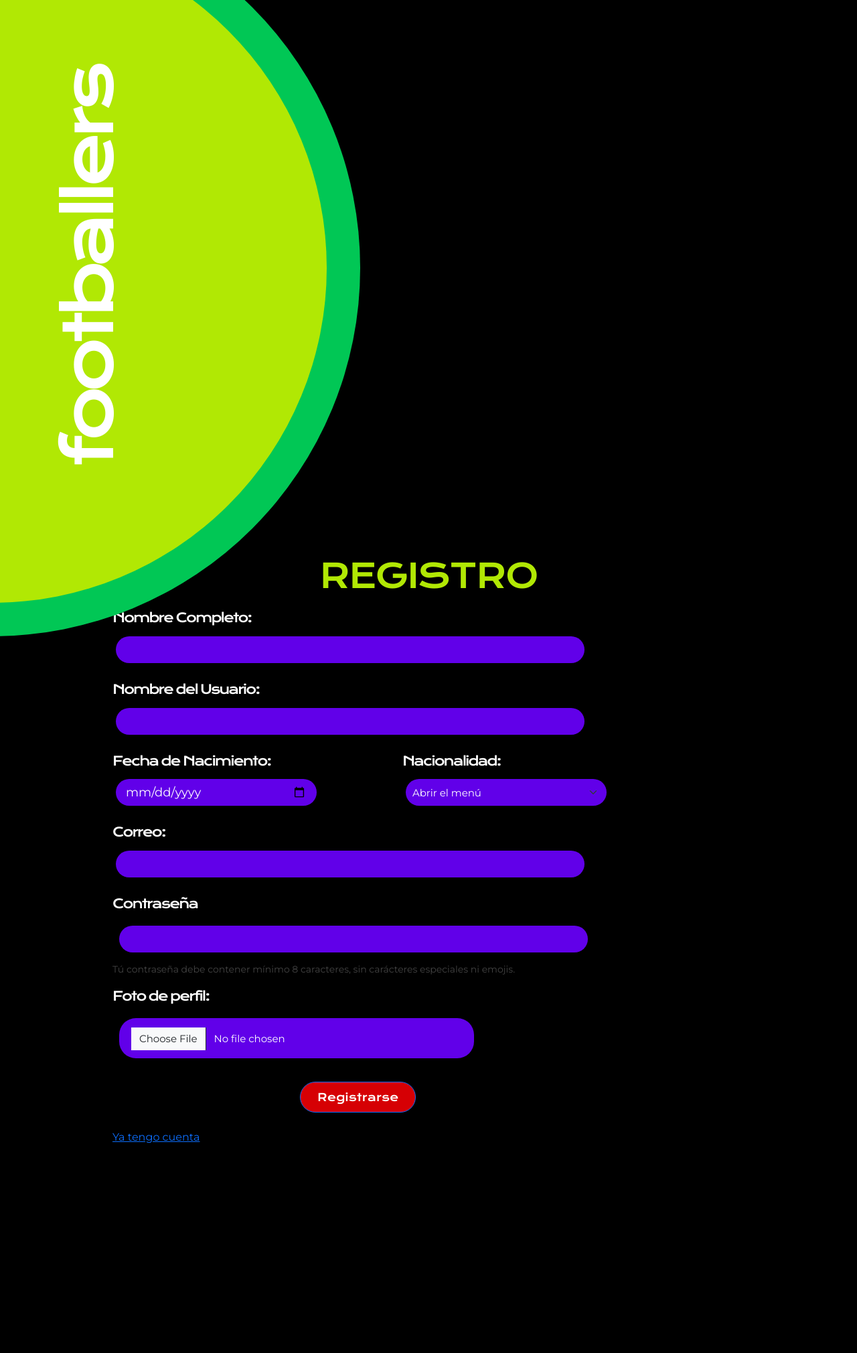
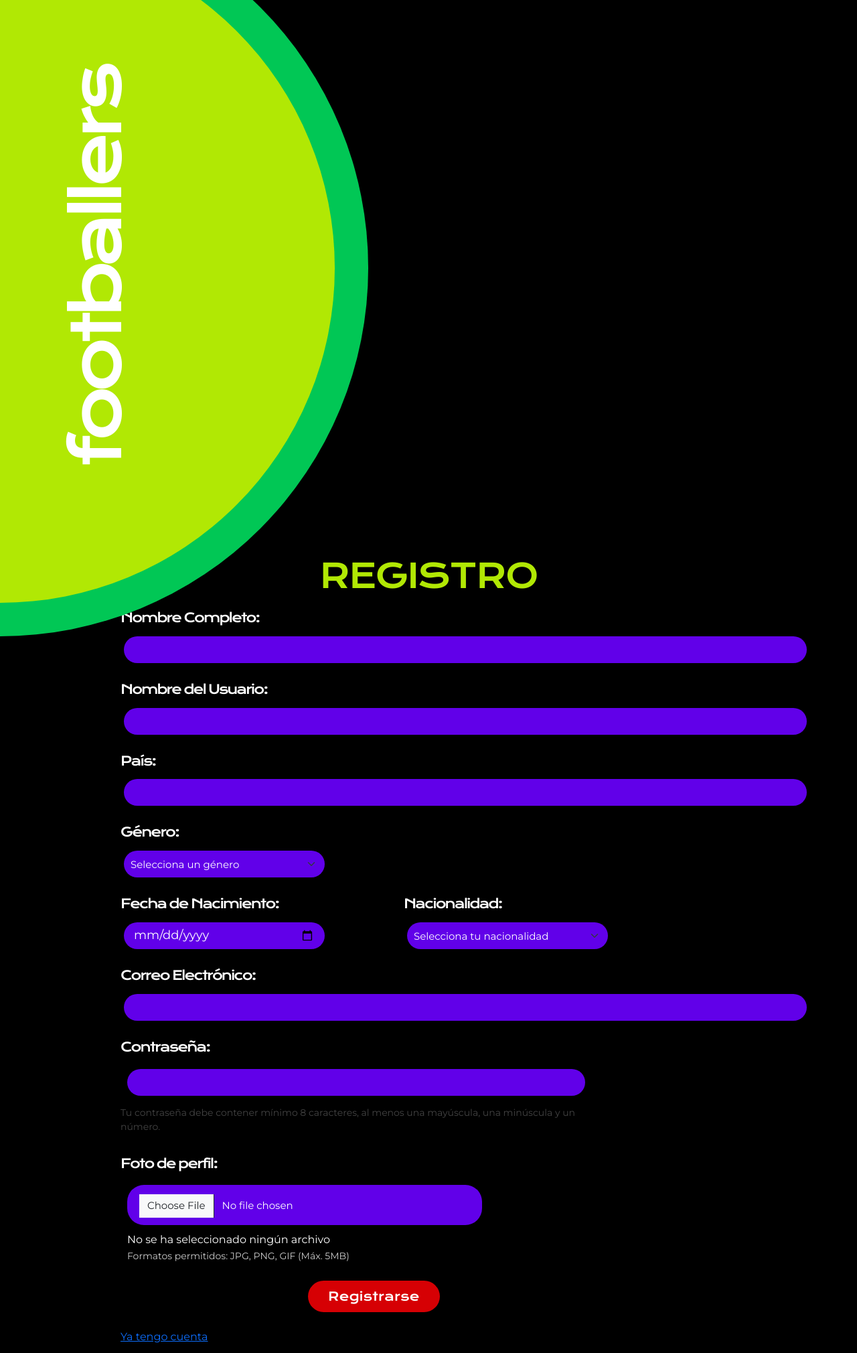
Before and after one commit to moonsecarr/Base-de-Datos_PIA, a PHP site: page /views/registro.view.php in a window 1280 px wide. Shown: the whole page at 67% size. Before the commit the page ends 1707 px from the top, so only its background shows below. Run offline with PHP 8.4, Linux system fonts and the light colour scheme; some libraries are stand-ins or nearby versions.

Commit message:
Registro actualizado
Pagina de registro arriba , falta validar correo por alguna extraña razon no jala

```diff
--- /dev/null
+++ b/Footballers/assets/css/alerts.css
@@ -0,0 +1,3 @@
+.swal2-container {
+  z-index: 99999 !important;
+}
--- a/Footballers/assets/js/register.js
+++ b/Footballers/assets/js/register.js
@@ -1,5 +1,4 @@
-
-document.getElementById('foto').addEventListener('change', function (e) {
+document.getElementById('input_foto').addEventListener('change', function (e) {
     const fileName = document.getElementById('file-name');
     if (this.files && this.files.length > 0) {
         fileName.textContent = this.files[0].name;
@@ -8,36 +7,41 @@ document.getElementById('foto').addEventListener('change', function (e) {
     }
 });
 
-
-//Validaciones del forms
-document.getElementById('registerForm').addEventListener('submit', function (e) {
+// Validaciones del formulario
+document.getElementById('form_IS').addEventListener('submit', function (e) {
     e.preventDefault(); // Evita el envío inmediato
 
     let valido = true;
-    const nombre = document.getElementById('nombreReg');
 
-    // Validar nombre
+    // Validar nombre completo
+    const nombre = document.getElementById('input_NomCom');
     const soloLetrasYEspacios = /^[A-Za-zÁÉÍÓÚáéíóúÑñ\s]+$/;
+    if (!nombre.value.trim()) {
+        mostrarError("Por favor ingresa tu nombre completo");
+        return false;
+    }
     if (!soloLetrasYEspacios.test(nombre.value)) {
-        Swal.fire({
-            title: "Solo se permiten letras y espacios",
-            icon: "error",
-           background: "#0d0c0dff" ,
-            draggable: true,
-            customClass: {
-                title: 'mi-titulo',
-                confirmButton: 'mi-boton'
-            },
-            confirmButtonText: 'ok'
-        });
-        valido = false;
+        mostrarError("Solo se permiten letras y espacios en el nombre");
+        return false;
+    }
+
+    // Validar nombre de usuario
+    const nombreUsuario = document.getElementById('input_NomUsu');
+    if (!nombreUsuario.value.trim()) {
+        mostrarError("Por favor ingresa un nombre de usuario");
+        return false;
     }
 
     // Validar fecha de nacimiento (mayor de 18 años)
     const fechaNacimiento = document.getElementById('fechaNacimiento');
+    if (!fechaNacimiento.value) {
+        mostrarError("Por favor ingresa tu fecha de nacimiento");
+        return false;
+    }
+
     const hoy = new Date();
     const fechaNac = new Date(fechaNacimiento.value);
-    const edad = hoy.getFullYear() - fechaNac.getFullYear();
+    let edad = hoy.getFullYear() - fechaNac.getFullYear();
     const mes = hoy.getMonth() - fechaNac.getMonth();
 
     if (mes < 0 || (mes === 0 && hoy.getDate() < fechaNac.getDate())) {
@@ -45,168 +49,125 @@ document.getElementById('registerForm').addEventListener('submit', function (e)
     }
 
     if (edad < 18) {
-       Swal.fire({
-            title: "Solo usuarios de mayor de edad",
-            icon: "error",
-           background: "#0d0c0dff" ,
-            draggable: true,
-            customClass: {
-                title: 'mi-titulo',
-                confirmButton: 'mi-boton'
-            },
-            confirmButtonText: 'ok'
-        });
-        valido = false;
+        mostrarError("Debes ser mayor de 18 años para registrarte");
+        return false;
     }
 
     // Validar género
-    const genero = document.getElementById('generoReg');
+    const genero = document.getElementById('genero');
     if (genero.value === 'Sin seleccionar') {
-        Swal.fire({
-            title: "Por favor selecciona un genero",
-            icon: "error",
-           background: "#0d0c0dff" ,
-            draggable: true,
-            customClass: {
-                title: 'mi-titulo',
-                confirmButton: 'mi-boton'
-            },
-            confirmButtonText: 'ok'
-        });
-        valido = false;
+        mostrarError("Por favor selecciona un género");
+        return false;
     }
 
     // Validar país (solo letras)
-    const pais = document.getElementById('paisReg');
+    const pais = document.getElementById('pais');
     const paisRegex = /^[a-zA-ZáéíóúÁÉÍÓÚñÑ\s]+$/;
+    if (!pais.value.trim()) {
+        mostrarError("Por favor ingresa tu país");
+        return false;
+    }
     if (!paisRegex.test(pais.value)) {
-       Swal.fire({
-            title: "El pais solo puede contener letras",
-            icon: "error",
-           background: "#0d0c0dff" ,
-            draggable: true,
-            customClass: {
-                title: 'mi-titulo',
-                confirmButton: 'mi-boton'
-            },
-            confirmButtonText: 'ok'
-        });
-        valido = false;
+        mostrarError("El país solo puede contener letras");
+        return false;
     }
 
-    // Validar nacionalidad (solo letras)
+    // Validar nacionalidad
     const nacionalidad = document.getElementById('nacionalidad');
-    if (!paisRegex.test(nacionalidad.value)) {
-
-        Swal.fire({
-            title: "La nacionalidad solo puede tener letras",
-            icon: "error",
-           background: "#0d0c0dff" ,
-            draggable: true,
-            customClass: {
-                title: 'mi-titulo',
-                confirmButton: 'mi-boton'
-            },
-            confirmButtonText: 'ok'
-        });
-        valido = false;
+    if (!nacionalidad.value) {
+        mostrarError("Por favor selecciona tu nacionalidad");
+        return false;
     }
 
     // Validar correo electrónico
     const correo = document.getElementById('correo');
     const emailRegex = /^[^\s@]+@[^\s@]+\.[^\s@]+$/;
+    if (!correo.value.trim()) {
+        mostrarError("Por favor ingresa tu correo electrónico");
+        return false;
+    }
     if (!emailRegex.test(correo.value)) {
-        Swal.fire({
-            title: "Ingresa un correo valido",
-            icon: "error",
-           background: "#0d0c0dff" ,
-            draggable: true,
-            customClass: {
-                title: 'mi-titulo',
-                confirmButton: 'mi-boton'
-            },
-            confirmButtonText: 'ok'
-        });
-        valido = false;
+        mostrarError("Ingresa un correo electrónico válido");
+        return false;
     }
 
-    //Contraseña
+    // Validar contraseña
     const contraseña = document.getElementById('contraReg');
     const passwordRegex = /^(?=.*[a-z])(?=.*[A-Z])(?=.*\d).{8,}$/;
+    if (!contraseña.value) {
+        mostrarError("Por favor ingresa una contraseña");
+        return false;
+    }
     if (!passwordRegex.test(contraseña.value)) {
-        Swal.fire({
-            title: "La contraseña debe tener al menos 8 caracteres, una mayúscula, una minúscula y un número",
-            icon: "error",
-           background: "#0d0c0dff" ,
-            draggable: true,
-            customClass: {
-                title: 'mi-titulo',
-                confirmButton: 'mi-boton'
-            },
-            confirmButtonText: 'ok'
-        });
-        valido = false;
+        mostrarError("La contraseña debe tener al menos 8 caracteres, una mayúscula, una minúscula y un número");
+        return false;
     }
 
-     // Validar género
-    const rol = document.getElementById('rol');
-    if (rol.value === 'Ninguno') {
-        Swal.fire({
-            title: "Seleccione  un rol",
-            icon: "error",
-           background: "#0d0c0dff" ,
-            draggable: true,
-            customClass: {
-                title: 'mi-titulo',
-                confirmButton: 'mi-boton'
-            },
-            confirmButtonText: 'ok'
-        });
-        valido = false;
+    // Validar confirmación de contraseña
+    const confirmarContra = document.getElementById('confirmarContra');
+    if (contraseña.value !== confirmarContra.value) {
+        mostrarError("Las contraseñas no coinciden");
+        return false;
     }
 
+    // Validar términos y condiciones
+    const terminos = document.getElementById('terminos');
+    if (!terminos.checked) {
+        mostrarError("Debes aceptar los términos y condiciones");
+        return false;
+    }
 
     // Validar archivo (si se seleccionó uno)
-    const foto = document.getElementById('foto');
+    const foto = document.getElementById('input_foto');
     if (foto.files.length > 0) {
         const archivo = foto.files[0];
         const tiposPermitidos = ['image/jpeg', 'image/png', 'image/gif'];
         const tamanoMaximo = 5 * 1024 * 1024; // 5MB
 
         if (!tiposPermitidos.includes(archivo.type)) {
+            mostrarError("Solo se permiten imágenes JPEG, PNG o GIF");
+            return false;
+        }
+
+        if (archivo.size > tamanoMaximo) {
+            mostrarError("La imagen no debe superar los 5MB");
+            return false;
+        }
+    }
+
+    // Si todo está válido, enviar el formulario
+    mostrarExito("¡Registro exitoso! Redirigiendo...");
+    setTimeout(() => {
+        this.submit();
+    }, 2000);
+});
+
+// Función para mostrar errores
+function mostrarError(mensaje) {
     Swal.fire({
-            title: "Solo se permiten imágenes JPEG, PNG o GIF",
+        title: mensaje,
         icon: "error",
-           background: "#0d0c0dff" ,
+        background: "#0d0c0dff",
         draggable: true,
         customClass: {
             title: 'mi-titulo',
             confirmButton: 'mi-boton'
         },
-            confirmButtonText: 'ok'
+        confirmButtonText: 'Entendido'
     });
-            valido = false;
 }
 
-        if (archivo.size > tamanoMaximo) {
+// Función para mostrar éxito
+function mostrarExito(mensaje) {
     Swal.fire({
-            title: "La imagen no debe superar los 5mb",
-            icon: "error",
-           background: "#0d0c0dff" ,
+        title: mensaje,
+        icon: "success",
+        background: "#0d0c0dff",
         draggable: true,
         customClass: {
             title: 'mi-titulo',
             confirmButton: 'mi-boton'
         },
-            confirmButtonText: 'ok'
+        confirmButtonText: 'OK'
     });
-            valido = false;
 }
-    }
-
-    // Si todo está válido, enviar el formulario
-    if (valido) {
-        this.submit();
-    }
-
-});
--- a/Footballers/routes.php
+++ b/Footballers/routes.php
@@ -11,9 +11,11 @@ $router = new Router();
 $router->add('/', 'controllers/login.php');
 
 //! REGISTRO
-$router->add('/register','controllers/register.php');
+$router->add('/registro','controllers/register.php');
 
-//* MANEJA EL REGISTRO
+//*PROCESA EL BACK DEL REGISTRO
+$router->add('/register-process','controllers/register-process.php');
+//*ES UNA PAGINA DE CARGA PARA PERFIL
 $router->add('/register-success','controllers/register-success.php');
 
 //!EDITAR
--- a/Footballers/views/registro.view.php
+++ b/Footballers/views/registro.view.php
@@ -1,5 +1,6 @@
 <!DOCTYPE html>
 <html lang="es-mx">
+
 <head>
     <meta charset="UTF-8">
     <meta name="viewport" content="width=device-width, initial-scale=1">
@@ -10,8 +11,8 @@
 </head>
 
 <body>
-        <div class=".container-fluid">
-             <div class="row align-items-center  vh-100" id="componentes_body_index">
+    <div class="container-fluid">
+        <div class="row align-items-center vh-100" id="componentes_body_index">
             <div class="col-4 position-relative" id="left-panel">
                 <div class="half-circle">
                     <div class="circle-container"></div>
@@ -23,65 +24,110 @@
             </div>
 
 
-            <div class="col" id="form_IS" style="margin: 60px; margin-top: 0px;">
+            <?php if (isset($_GET['error'])): ?>
+                <div class="error"><?php echo htmlspecialchars($_GET['error']); ?></div>
+            <?php endif; ?>
+
+            <?php if (isset($_GET['success'])): ?>
+                <div class="success"><?php echo htmlspecialchars($_GET['success']); ?></div>
+            <?php endif; ?>
+
+            <form class="col" id="form_IS" action="/register-process" method="POST" enctype="multipart/form-data" style="margin: 60px; margin-top: 0px;">
                 <h1 class="text-center" id="title_page" style="margin-bottom: 10px;">REGISTRO</h1>
+
+                <!-- Nombre Completo -->
                 <div class="mb-1" id="forms">
-                    <label for="input_Usuario_IS" class="form-label" id="label_text" style="font-size: larger;">Nombre Completo:</label>
-                    <input type="text" class="form-control" id="input_Usuario_IS" name="input_NomCom" placeholder="" style="background-color: #6100E9; border: none; height: 40px; color: white; padding: 15px; font-size: 18px; margin: 5px; border-radius: 25px;">
+                    <label for="input_NomCom" class="form-label" id="label_text" style="font-size: larger;">Nombre Completo:</label>
+                    <input type="text" class="form-control" id="input_NomCom" name="input_NomCom" style="background-color: #6100E9; border: none; height: 40px; color: white; padding: 15px; font-size: 18px; margin: 5px; border-radius: 25px;">
                 </div>
 
+                <!-- Nombre de Usuario -->
                 <div class="mb-1" id="forms">
-                    <label for="input_Usuario_IS" class="form-label" id="label_text" style="font-size: larger;">Nombre del Usuario:</label>
-                    <input type="text" class="form-control" id="input_Usuario_IS" name="input_NomUsu" placeholder="" style="background-color: #6100E9; border: none; height: 40px; color: white; padding: 15px; font-size: 18px; margin: 5px; border-radius: 25px;">
+                    <label for="input_NomUsu" class="form-label" id="label_text" style="font-size: larger;">Nombre del Usuario:</label>
+                    <input type="text" class="form-control" id="input_NomUsu" name="input_NomUsu" style="background-color: #6100E9; border: none; height: 40px; color: white; padding: 15px; font-size: 18px; margin: 5px; border-radius: 25px;">
                 </div>
 
+                <!-- País -->
+                <div class="mb-1" id="forms">
+                    <label for="pais" class="form-label" id="label_text" style="font-size: larger;">País:</label>
+                    <input type="text" class="form-control" id="pais" name="pais" style="background-color: #6100E9; border: none; height: 40px; color: white; padding: 15px; font-size: 18px; margin: 5px; border-radius: 25px;">
+                </div>
+
+                <!-- Género -->
+                <div class="mb-1" id="forms">
+                    <label for="genero" class="form-label" id="label_text" style="font-size: larger;">Género:</label>
+                    <select name="genero" id="genero" class="form-select" aria-label="Default select example" style="background-color: #6100E9; border: none; height: 40px; color: white; padding: 10px; font-size: 15px; margin: 5px; border-radius: 25px; width: 300px;">
+                        <option value="Sin seleccionar">Selecciona un género</option>
+                        <option value="Mujer">Mujer</option>
+                        <option value="Hombre">Hombre</option>
+                        <option value="Otros">Otros</option>
+                        <option value="Prefiero no decir">Prefiero no decir</option>
+                    </select>
+                </div>
+
+                <!-- Fecha de Nacimiento y Nacionalidad -->
                 <div class="mb-1" id="forms" style="display: flex; margin-right: 5px;">
                     <div class="col-5">
-                        <label for="input_Usuario_IS" class="form-label" id="label_text" style="font-size: larger;">Fecha de Nacimiento:</label>
-                        <input type="date" class="form-control" id="input_Usuario_IS" name="input_NomUsu" placeholder="" style="background-color: #6100E9; border: none; height: 40px; color: white; padding: 15px; font-size: 18px; margin: 5px; border-radius: 25px; width: 300px;">
+                        <label for="fechaNacimiento" class="form-label" id="label_text" style="font-size: larger;">Fecha de Nacimiento:</label>
+                        <input type="date" class="form-control" id="fechaNacimiento" name="input_fechaNac" style="background-color: #6100E9; border: none; height: 40px; color: white; padding: 15px; font-size: 18px; margin: 5px; border-radius: 25px; width: 300px;">
                     </div>
 
                     <div class="col-5">
-                        <label for="input_Usuario_IS" class="form-label" id="label_text" style="font-size: larger;">Nacionalidad:</label>
-
-                        <select class="form-select" aria-label="Default select example" style="background-color: #6100E9; border: none; height: 40px; color: white; padding: 10px; font-size: 15px; margin: 5px; border-radius: 25px; width: 300px; ">
-                            <option selected>Abrir el menú</option>
-                            <option value="1">México</option>
-                            <option value="2">Estados Unidos</option>
-                            <option value="3">Cánada</option>
+                        <label for="nacionalidad" class="form-label" id="label_text" style="font-size: larger;">Nacionalidad:</label>
+                        <select name="nacionalidad" id="nacionalidad" class="form-select" aria-label="Default select example" style="background-color: #6100E9; border: none; height: 40px; color: white; padding: 10px; font-size: 15px; margin: 5px; border-radius: 25px; width: 300px;">
+                            <option value="">Selecciona tu nacionalidad</option>
+                            <option value="México">México</option>
+                            <option value="Estados Unidos">Estados Unidos</option>
+                            <option value="Canadá">Canadá</option>
+                            <option value="Argentina">Argentina</option>
+                            <option value="Colombia">Colombia</option>
+                            <option value="España">España</option>
+                            <option value="Brasil">Brasil</option>
+                            <option value="Chile">Chile</option>
+                            <option value="Perú">Perú</option>
+                            <option value="Otro">Otro</option>
                         </select>
                     </div>
-
                 </div>
 
+                <!-- Correo Electrónico -->
                 <div class="mb-1" id="forms">
-                    <label for="input_Usuario_IS" class="form-label" id="label_text" style="font-size: larger;">Correo:</label>
-                    <input type="email" class="form-control" id="input_Usuario_IS" name="input_NomUsu" placeholder="" style="background-color: #6100E9; border: none; height: 40px; color: white; padding: 15px; font-size: 18px; margin: 5px; border-radius: 25px;">
+                    <label for="correo" class="form-label" id="label_text" style="font-size: larger;">Correo Electrónico:</label>
+                    <input type="email" class="form-control" id="correo" name="input_Correo" style="background-color: #6100E9; border: none; height: 40px; color: white; padding: 15px; font-size: 18px; margin: 5px; border-radius: 25px;">
                 </div>
 
-                <div id="forms" class="mb-1" style="width: 700px;" >
-                    <label for="input_Contra" class="form-label" id="label_text" style="font-size: larger;">Contraseña</label>
-                    <input type="password" id="input_Contra" class="form-control" aria-describedby="passwordHelpBlock" style="background-color: #6100E9; border: none; height: 40px; color: white; padding: 15px; font-size: 18px; margin: 10px; border-radius: 25px;">
+                <!-- Contraseña -->
+                <div id="forms" class="mb-1" style="width: 700px;">
+                    <label for="contraReg" class="form-label" id="label_text" style="font-size: larger;">Contraseña:</label>
+                    <input type="password" name="input_Contra" id="contraReg" class="form-control" aria-describedby="passwordHelpBlock" style="background-color: #6100E9; border: none; height: 40px; color: white; padding: 15px; font-size: 18px; margin: 10px; border-radius: 25px;">
                     <div id="passwordHelpBlock" class="form-text" style="color: rgb(67, 67, 67); margin-top: 15px; margin-bottom: 15px;">
-                        Tú contraseña debe contener mínimo 8 caracteres, sin carácteres
-                        especiales ni emojis.
+                        Tu contraseña debe contener mínimo 8 caracteres, al menos una mayúscula, una minúscula y un número.
                     </div>
 
-                    <label for="input_Usuario_IS" class="form-label" id="label_text" style="font-size: larger;">Foto de perfil:</label>
-                    <input type="file" class="form-control" id="input_Usuario_IS" name="input_NomUsu" placeholder="" style="background-color: #6100E9; border: none; height: 60px; color: white; padding: 20px; padding-left: 30px; font-size: 15px; margin: 10px; border-radius: 25px; width: 530px;">
+                    <!-- Foto de Perfil -->
+                    <label for="input_foto" class="form-label" id="label_text" style="font-size: larger; margin-top: 15px;">Foto de perfil:</label>
+                    <input type="file" class="form-control" id="input_foto" name="input_foto" accept="image/jpeg, image/png, image/gif" style="background-color: #6100E9; border: none; height: 60px; color: white; padding: 20px; padding-left: 30px; font-size: 15px; margin: 10px; border-radius: 25px; width: 530px;">
+                    <span id="file-name" style="color: white; margin-left: 10px; display: block; margin-top: 5px;">No se ha seleccionado ningún archivo</span>
+                    <small style="color: #ccc; margin-left: 10px;">Formatos permitidos: JPG, PNG, GIF (Máx. 5MB)</small>
 
-                    <input class="btn btn-primary" type="submit" value="Registrarse" id="btn_IS" style="background-color: #D60004; margin: 25px; margin-left: 280px;">
 
+                    <!-- Botón de Registro -->
+                    <input class="btn btn-primary" type="submit" value="Registrarse" id="btn_IS" style="background-color: #D60004; border: none; margin: 25px; margin-left: 280px; padding: 10px 30px; font-size: 18px; border-radius: 25px;">
+
+                    <!-- Enlace para iniciar sesión -->
                     <br>
-                    <a href="/Pantallas_PIA/index.html" style="margin-top: 15px;">
+                    <a href="/" style="margin-top: 15px;">
                         Ya tengo cuenta
                     </a>
                 </div>
-
-
-
+            </form>
         </div>
     </div>
-        </div>
+
+    <script src="/assets/js/register.js"></script>
+    <script src="https://cdn.jsdelivr.net/npm/sweetalert2@11"></script>
+    <script type="module" src="https://unpkg.com/ionicons@7.1.0/dist/ionicons/ionicons.esm.js"></script>
+    <script nomodule src="https://unpkg.com/ionicons@7.1.0/dist/ionicons/ionicons.js"></script>
 </body>
+
 </html>
--- a/Pantallas_PIA/registro.html
+++ b/Pantallas_PIA/registro.html
@@ -73,7 +73,7 @@
                     <input class="btn btn-primary" type="submit" value="Registrarse" id="btn_IS" style="background-color: #D60004; margin: 25px; margin-left: 280px;">
 
                     <br>
-                    <a href="/Pantallas_PIA/index.html" style="margin-top: 15px;">
+                    <a href="/Login" style="margin-top: 15px;">
                         Ya tengo cuenta
                     </a>
                 </div>
```
Also changed, not shown: Footballers/controllers/register-process.php (added, +143 -0 lines), Footballers/controllers/register.php (+3 -121 lines), Footballers/assets/image/perfil1.jfif (added), Footballers/assets/image/perfil2.jfif (added), Footballers/assets/image/perfil3.jfif (added), Footballers/assets/image/perfil4.jfif (added). Lines whose indentation alone changed are shown as unchanged.
